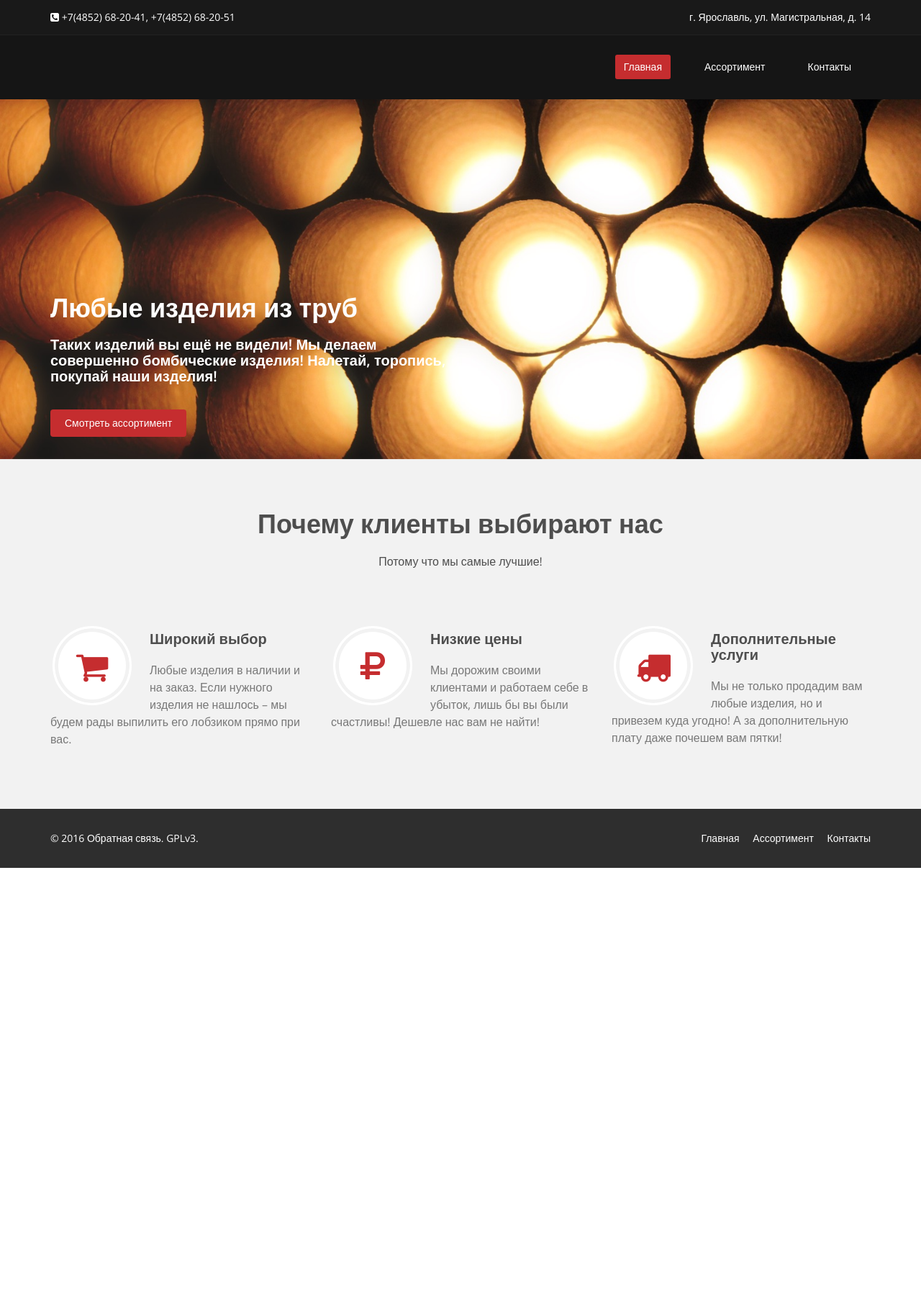
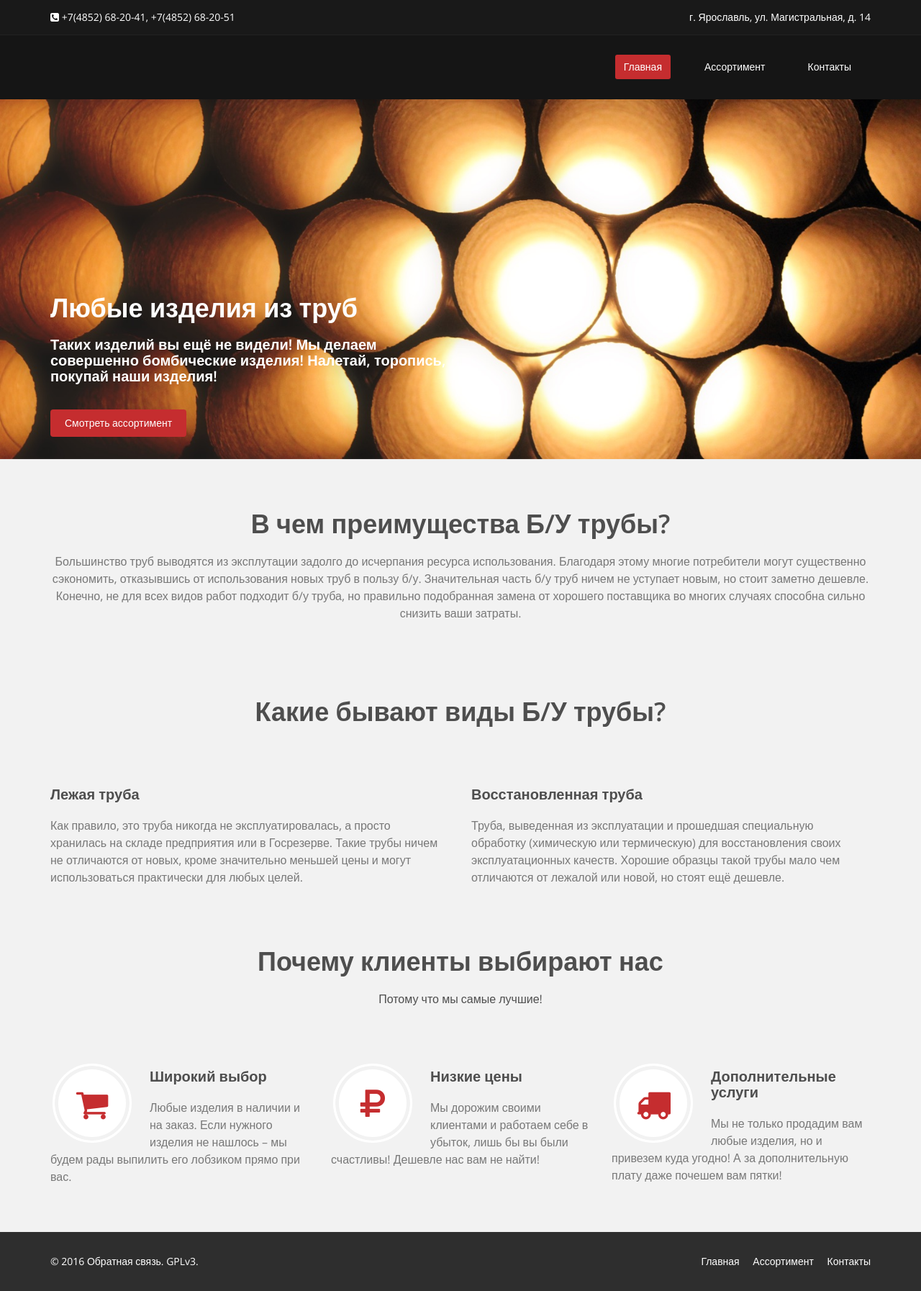
Before and after one commit to seven-4-seven/seven-4-seven.github.io, a Jekyll site: the page index.html, which Jekyll copies as it is, in a window 1280 px wide. Shown: the whole page at 72% size. Built offline with Jekyll 4.4.1, drawn with Linux system fonts in a browser that asks for light colours; before the commit the page ends 1206 px from its top, so only the background shows below that.

Commit message:
Add more details to main page

```diff
--- a/css/main.css
+++ b/css/main.css
@@ -195,6 +195,10 @@ body > section {
 
 .top-number p{
   margin: 0
+}
+
+.details p {
+  text-align: left;
 }
 
 .social{
@@ -477,12 +481,13 @@ body > section {
   animation: fadeInUp 300ms linear 1200ms both;
 }
 
-#feature {
+.main-page-block {
   background: #f2f2f2;
-  padding-bottom: 40px;
-}
-
-.features{
+  padding-bottom: 20px;
+  padding: 20px 0;
+}
+
+.features {
   padding: 0;
 }
 
--- a/index.html
+++ b/index.html
@@ -120,7 +120,54 @@
         </div><!--/.carousel-->
     </section><!--/#main-slider-->
 
-    <section id="feature" >
+    <section id="advantages" class="main-page-block" style="padding-top: 70px">
+        <div class="container">
+          <div class="center wow fadeInDown details">
+               <h2>В чем преимущества Б/У трубы?</h2>
+               <h3>Большинство труб выводятся из эксплутации задолго
+                 до исчерпания ресурса использования. Благодаря этому многие
+                 потребители могут существенно сэкономить, отказывшись от
+                 использования новых труб в пользу б/у. Значительная часть б/у
+                 труб ничем не уступает новым, но стоит заметно дешевле.
+                 Конечно, не для всех видов работ подходит б/у труба, но
+                 правильно подобранная замена от хорошего поставщика во многих
+                 случаях способна сильно снизить ваши затраты.</h3>
+           </div>
+        </div>
+    </section>
+
+    <section id="types" class="main-page-block">
+        <div class="container">
+          <div class="center wow fadeInDown details">
+               <h2>Какие бывают виды Б/У трубы?</h2>
+           </div>
+           <div class="row">
+             <div class="features">
+               <div class="col-md-6 col-sm-8 wow fadeInDown" data-wow-duration="1000ms" data-wow-delay="600ms">
+                 <div class="feature-wrap">
+                   <h2>Лежая труба</h2>
+                   <h3>Как правило, это труба никогда не эксплуатировалась,
+                     а просто хранилась на складе предприятия или в Госрезерве.
+                     Такие трубы ничем не отличаются от новых, кроме значительно
+                     меньшей цены и могут использоваться практически для любых целей.</h3>
+                 </div>
+               </div>
+               <div class="col-md-6 col-sm-8 wow fadeInDown" data-wow-duration="1000ms" data-wow-delay="600ms">
+                 <div class="feature-wrap">
+                   <h2>Восстановленная труба</h2>
+                   <h3>Труба, выведенная из эксплуатации и прошедшая
+                     специальную обработку (химическую или термическую) для
+                     восстановления своих эксплуатационных качеств.
+                     Хорошие образцы такой трубы мало чем отличаются от
+                     лежалой или новой, но стоят ещё дешевле.</h3>
+                 </div>
+               </div>
+             </div>
+           </div>
+        </div>
+    </section>
+
+    <section id="feature" class="main-page-block">
         <div class="container">
           <div class="center wow fadeInDown">
                <h2>Почему клиенты выбирают нас</h2>
@@ -132,7 +179,9 @@
                         <div class="feature-wrap">
                             <i class="fa fa-shopping-cart"></i>
                             <h2>Широкий выбор</h2>
-                            <h3>Любые изделия в наличии и на заказ. Если нужного изделия не нашлось – мы будем рады выпилить его лобзиком прямо при вас.</h3>
+                            <h3>Любые изделия в наличии и на заказ.
+                              Если нужного изделия не нашлось – мы будем рады
+                              выпилить его лобзиком прямо при вас.</h3>
                         </div>
                     </div><!--/.col-md-4-->
 
@@ -140,7 +189,9 @@
                         <div class="feature-wrap">
                             <i class="fa fa-rub"></i>
                             <h2>Низкие цены</h2>
-                            <h3>Мы дорожим своими клиентами и работаем себе в убыток, лишь бы вы были счастливы! Дешевле нас вам не найти!</h3>
+                            <h3>Мы дорожим своими клиентами и работаем себе в
+                              убыток, лишь бы вы были счастливы!
+                              Дешевле нас вам не найти!</h3>
                         </div>
                     </div><!--/.col-md-4-->
 
@@ -148,7 +199,9 @@
                         <div class="feature-wrap">
                             <i class="fa fa-truck"></i>
                             <h2>Дополнительные услуги</h2>
-                            <h3>Мы не только продадим вам любые изделия, но и привезем куда угодно! А за дополнительную плату даже почешем вам пятки!</h3>
+                            <h3>Мы не только продадим вам любые изделия,
+                              но и привезем куда угодно! А за дополнительную
+                              плату даже почешем вам пятки!</h3>
                         </div>
                     </div><!--/.col-md-4-->
                 </div><!--/.services-->
```
